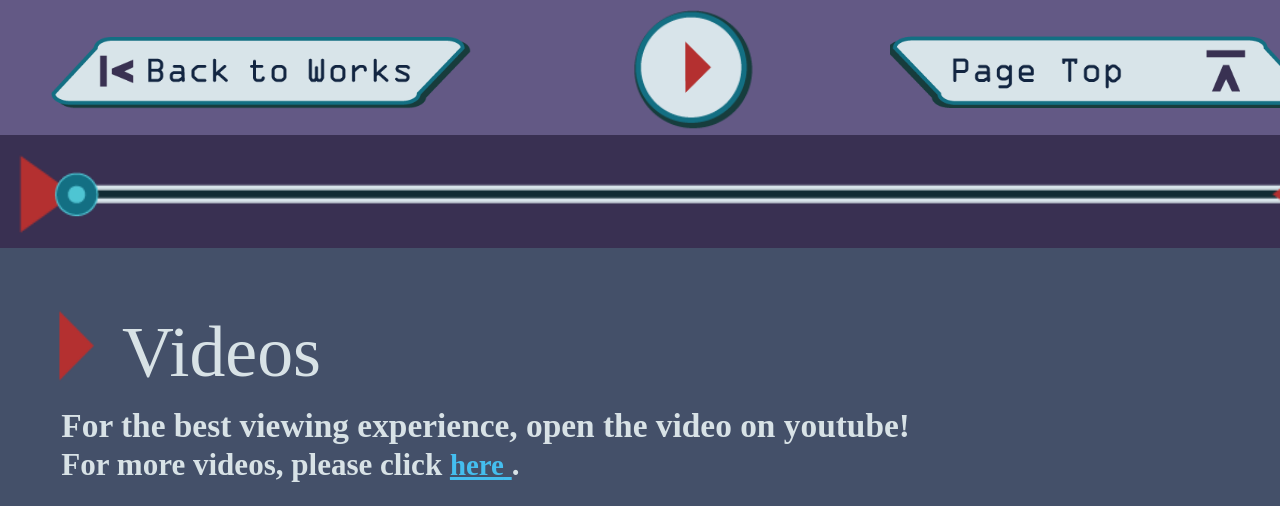
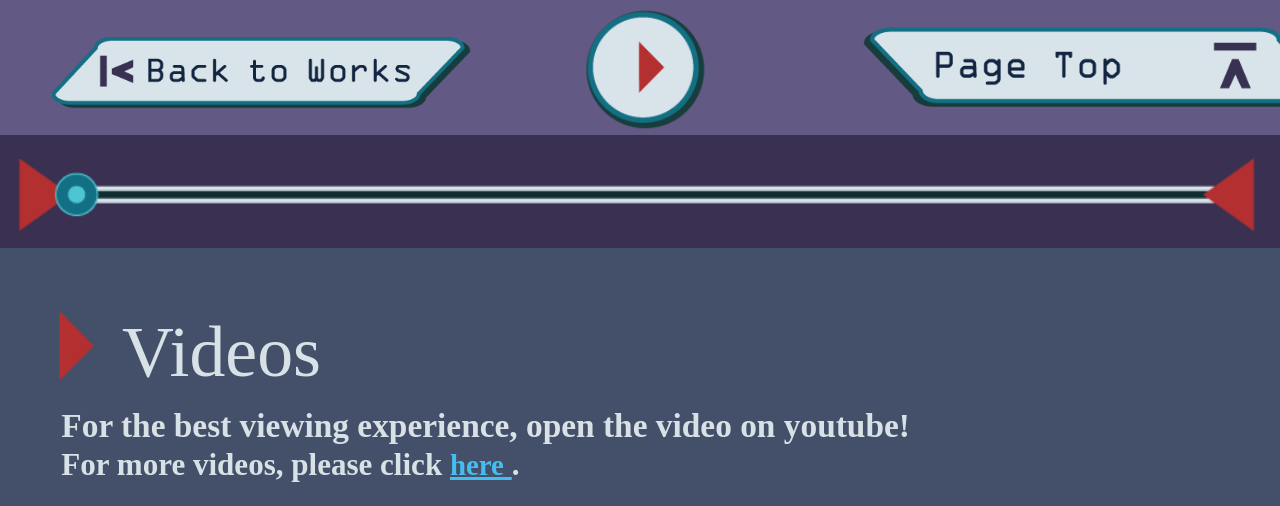
Before and after one commit to An8rchy/WebsiteAssignment, a plain HTML site: page Videos.html in a window 1280 px wide. Shown: the top 506 px of the page. Drawn offline with Linux system fonts and the light colour scheme; a web font is replaced by a local one.

Commit message:
Add files via upload
Fixed elements not respecting different aspect ratios

```diff
--- a/3D.css
+++ b/3D.css
@@ -68,7 +68,7 @@ html, body {
   	position: fixed;
   	top: 0px;
   	background-color: rgba(99, 89, 133, 0);
-  	width: 2020px;
+  	width: 100%;
   	height: 154px;
   	transform-origin: 0 0;
 }
@@ -85,7 +85,7 @@ html, body {
   	top: 180px;
   	left: 0px;
   	background-color: #393052;
-  	width: 2020px;
+  	width: 100%;
   	height: 151px;
 	z-index: 10;
 }
@@ -93,7 +93,7 @@ html, body {
   	position: absolute;
   	top: 185px;
   	left: 0px;
-  	width: 1960px;
+  	width: 100%;
   	height: 151px;
   	object-fit: cover;
 	z-index: 35;
@@ -120,8 +120,8 @@ html, body {
 .navstamp-icon {
   	position: absolute;
   	top: -10px;
-  	left: 560px;
-  	width: 855px;
+  	left: 28%;
+	width: 45%;
   	height: 197px;
   	object-fit: cover;
 	z-index: 104;
@@ -129,19 +129,19 @@ html, body {
 .animation-icon {
   	position: absolute;
   	top: 28px;
-  	left: 940px;
-  	width: 93px;
+  	left: 48%;
+	width: 5%;
   	height: 132px;
   	object-fit: cover;
 	z-index: 110;
 }
 .backtothetop-1-icon {
   	position: absolute;
-  	top: 36px;
-  	left: 1370px;
+  	top: 26px;
+  	left: 67%;
   	width: 685px;
-  	height: 115px;
-  	object-fit: cover;
+  	height: auto;
+  	object-fit: contain;
   	cursor: pointer;
 	z-index: 120;
 }
--- a/Logos.css
+++ b/Logos.css
@@ -100,7 +100,7 @@ html, body {
   	position: fixed;
   	top: 0px;
   	background-color: rgba(99, 89, 133, 0);
-  	width: 2020px;
+  	width: 100%;
   	height: 154px;
   	transform-origin: 0 0;
 }
@@ -117,7 +117,7 @@ html, body {
   	top: 180px;
   	left: 0px;
   	background-color: #393052;
-  	width: 2020px;
+  	width: 100%;
   	height: 151px;
 	z-index: 10;
 }
@@ -125,7 +125,7 @@ html, body {
   	position: absolute;
   	top: 185px;
   	left: 0px;
-  	width: 1960px;
+  	width: 100%;
   	height: 151px;
   	object-fit: cover;
 	z-index: 35;
@@ -152,8 +152,8 @@ html, body {
 .navstamp-icon {
   	position: absolute;
   	top: -10px;
-  	left: 560px;
-  	width: 855px;
+  	left: 28%;
+	width: 45%;
   	height: 197px;
   	object-fit: cover;
 	z-index: 104;
@@ -161,19 +161,19 @@ html, body {
 .animation-icon {
   	position: absolute;
   	top: 28px;
-  	left: 940px;
-  	width: 93px;
+  	left: 48%;
+	width: 5%;
   	height: 132px;
   	object-fit: cover;
 	z-index: 110;
 }
 .backtothetop-1-icon {
   	position: absolute;
-  	top: 36px;
-  	left: 1370px;
+  	top: 26px;
+  	left: 67%;
   	width: 685px;
-  	height: 115px;
-  	object-fit: cover;
+  	height: auto;
+  	object-fit: contain;
   	cursor: pointer;
 	z-index: 120;
 }
--- a/PAP.css
+++ b/PAP.css
@@ -165,7 +165,7 @@ html, body {
   	position: fixed;
   	top: 0px;
   	background-color: rgba(99, 89, 133, 0);
-  	width: 2020px;
+  	width: 100%;
   	height: 154px;
   	transform-origin: 0 0;
 }
@@ -182,7 +182,7 @@ html, body {
   	top: 180px;
   	left: 0px;
   	background-color: #393052;
-  	width: 2020px;
+  	width: 100%;
   	height: 151px;
 	z-index: 10;
 }
@@ -190,7 +190,7 @@ html, body {
   	position: absolute;
   	top: 185px;
   	left: 0px;
-  	width: 1960px;
+  	width: 100%;
   	height: 151px;
   	object-fit: cover;
 	z-index: 35;
@@ -217,8 +217,8 @@ html, body {
 .navstamp-icon {
   	position: absolute;
   	top: -10px;
-  	left: 560px;
-  	width: 855px;
+  	left: 28%;
+	width: 45%;
   	height: 197px;
   	object-fit: cover;
 	z-index: 104;
@@ -226,19 +226,19 @@ html, body {
 .animation-icon {
   	position: absolute;
   	top: 28px;
-  	left: 940px;
-  	width: 93px;
+  	left: 48%;
+	width: 5%;
   	height: 132px;
   	object-fit: cover;
 	z-index: 110;
 }
 .backtothetop-1-icon {
   	position: absolute;
-  	top: 36px;
-  	left: 1370px;
+  	top: 26px;
+  	left: 67%;
   	width: 685px;
-  	height: 115px;
-  	object-fit: cover;
+  	height: auto;
+  	object-fit: contain;
   	cursor: pointer;
 	z-index: 120;
 }
--- a/Videos.css
+++ b/Videos.css
@@ -108,7 +108,7 @@ html, body {
   	position: fixed;
   	top: 0px;
   	background-color: rgba(99, 89, 133, 0);
-  	width: 1920px;
+  	width: 100%;
   	height: 154px;
   	transform-origin: 0 0;
 }
@@ -125,7 +125,7 @@ html, body {
   	top: 180px;
   	left: 0px;
   	background-color: #393052;
-  	width: 1920px;
+  	width: 100%;
   	height: 151px;
 	z-index: 10;
 }
@@ -133,7 +133,7 @@ html, body {
   	position: absolute;
   	top: 185px;
   	left: 0px;
-  	width: 1810px;
+  	width: 100%;
   	height: 151px;
   	object-fit: cover;
 	z-index: 35;
@@ -160,8 +160,8 @@ html, body {
 .navstamp-icon {
   	position: absolute;
   	top: -10px;
-  	left: 500px;
-  	width: 855px;
+  	left: 28%;
+	width: 45%;
   	height: 197px;
   	object-fit: cover;
 	z-index: 104;
@@ -169,19 +169,19 @@ html, body {
 .animation-icon {
   	position: absolute;
   	top: 28px;
-  	left: 880px;
-  	width: 93px;
+  	left: 48%;
+	width: 5%;
   	height: 132px;
   	object-fit: cover;
 	z-index: 110;
 }
 .backtothetop-1-icon {
   	position: absolute;
-  	top: 40px;
-  	left: 1280px;
-  	width: 600px;
-  	height: 120px;
-  	object-fit: cover;
+  	top: 26px;
+  	left: 67%;
+  	width: 685px;
+  	height: auto;
+  	object-fit: contain;
   	cursor: pointer;
 	z-index: 120;
 }
--- a/index.css
+++ b/index.css
@@ -4,6 +4,7 @@ html, body {
   background: radial-gradient(50% 50% at 50% 50%, #393052, rgba(57, 48, 82, 0)), #445069;
   color: #d8e2e6;
   height: fit-content;
+  width: 100%;
 }
 * {
 	zoom: 93%
@@ -25,24 +26,25 @@ a {
 }
 .stamp-icon {
   	position: absolute;
-  	top: 0px;
-  	left: 502px;
-  	width: 855px;
+  	left: 28%;
+	width: 45%;
   	height: 197px;
-  	object-fit: cover;
+  	object-fit: contain;
 }
 .animation-icon {
   	position: absolute;
   	top: 37px;
-  	left: 881px;
-  	width: 93px;
+  	left: 48%;
+	width: 5%;
   	height: 132px;
-  	object-fit: cover;
+  	object-fit: contain
+;
+	z-index: 100;
 }
 .button4-icon {
   	position: absolute;
   	top: 59px;
-  	left: 1550px;
+  	left: 82%;
   	width: 319px;
   	height: 110px;
   	object-fit: cover;
@@ -50,7 +52,7 @@ a {
 .button5-icon {
   	position: absolute;
   	top: 59px;
-  	left: 1200px;
+  	left: 62%;
   	width: 319px;
   	height: 110px;
   	object-fit: cover;
@@ -58,7 +60,7 @@ a {
 .button2-icon {
   	position: absolute;
   	top: 59px;
-  	left: 450px;
+  	left: 22%;
   	width: 319px;
   	height: 110px;
   	object-fit: cover;
@@ -66,7 +68,7 @@ a {
 .button1-icon {
   	position: absolute;
   	top: 59px;
-  	left: 100px;
+  	left: 2%;
   	width: 319px;
   	height: 110px;
   	object-fit: cover;
@@ -146,7 +148,7 @@ a {
   	position: sticky;
   	top: 206px;
   	left: -3005px;
-  	width: 1940px;
+  	width: 100%;
   	height: 139px;
   	object-fit: cover;
 	transform:  rotate(180deg);
```
